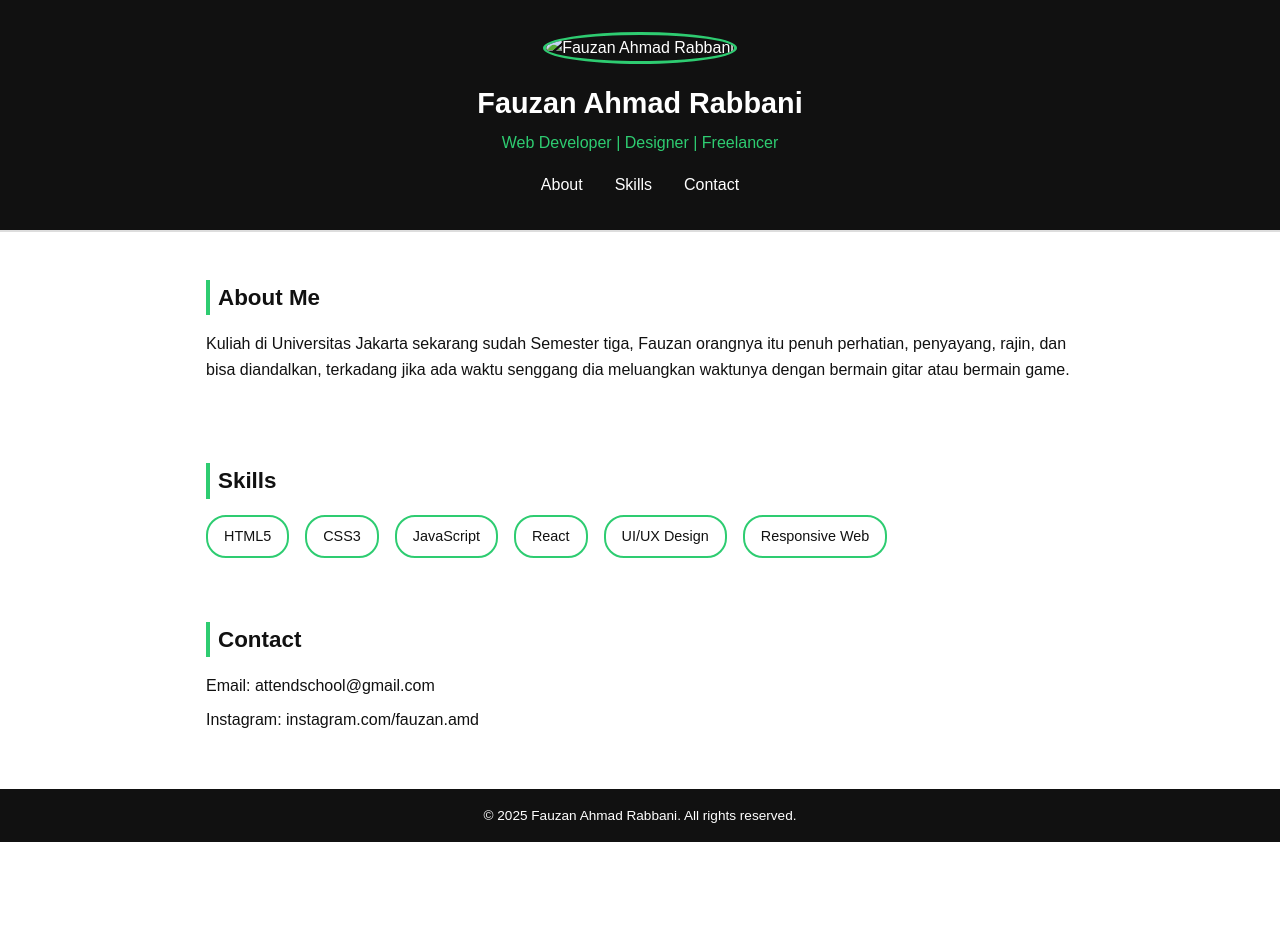
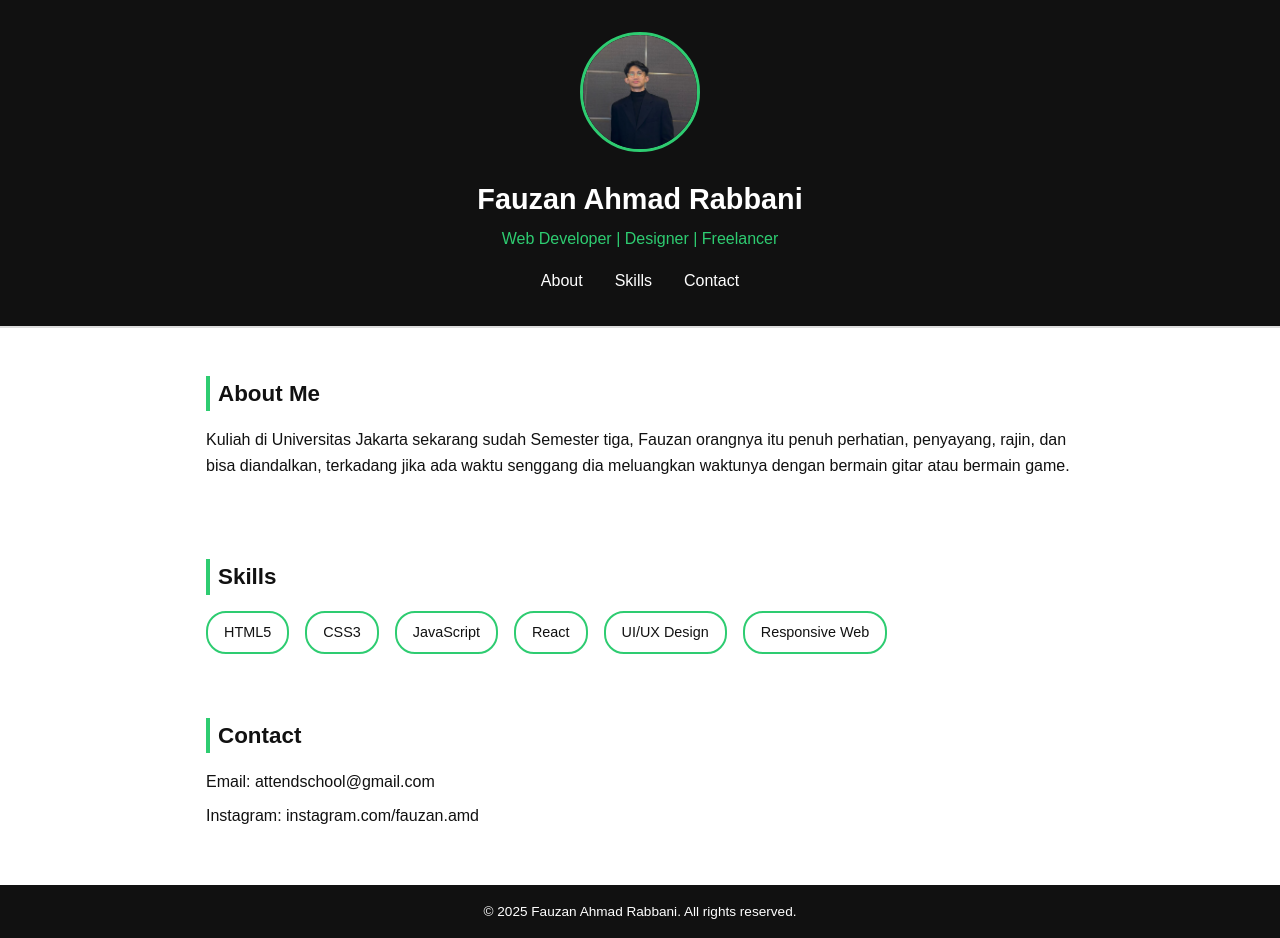
Before and after one commit to Fauzanzrp/001Pemweb, a plain HTML site: page index.html in a window 1280 px wide. Before the commit the page ends 842 px from the top, so only its background shows below. Drawn offline with Linux system fonts and the light colour scheme.

Commit message:
Update index.html

```diff
--- a/index.html
+++ b/index.html
@@ -9,7 +9,7 @@
 <body>
   <header>
     <div class="profile">
-      <img src="images/pemwebimaage.png" alt="Fauzan Ahmad Rabbani">
+      <img src="images/pemwebimage.png" alt="Fauzan Ahmad Rabbani">
       <h1>Fauzan Ahmad Rabbani</h1>
       <p class="subtitle">Web Developer | Designer | Freelancer</p>
     </div>
```
